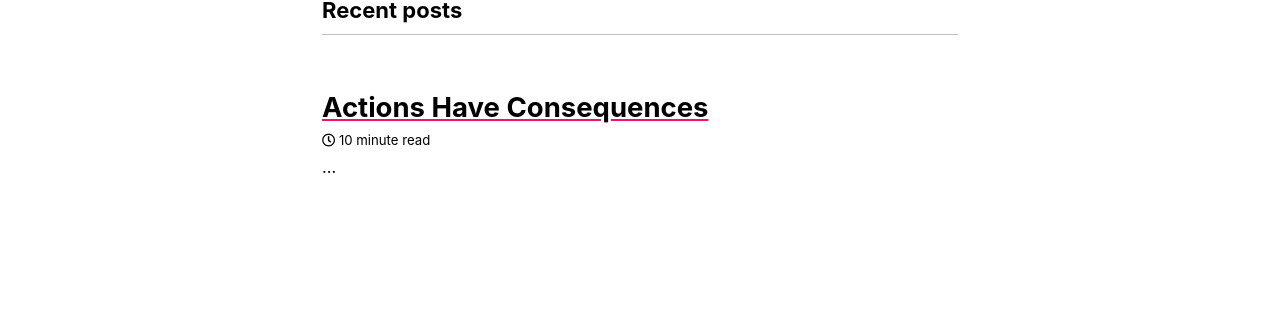
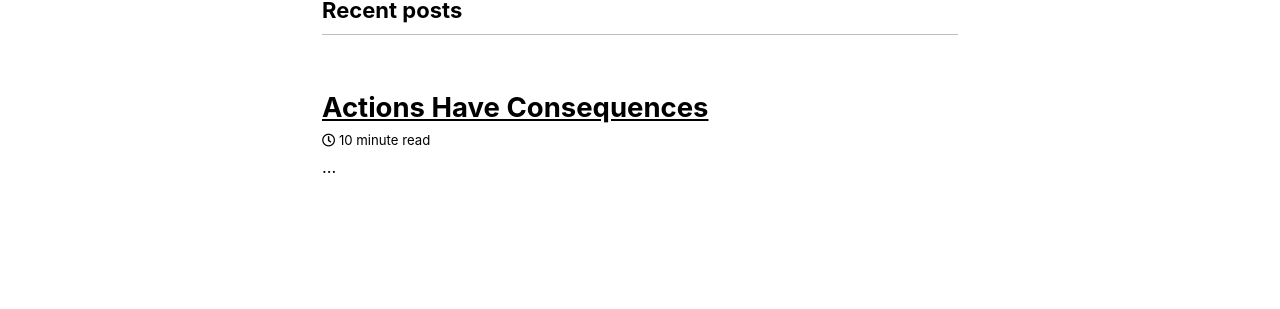
Before and after one commit to ahcpac/ahcpac.github.io, a Jekyll site: the page built from index.html, in a window 1280 px wide. Shown: the part 337-646 px from the top of the page. Built offline with Jekyll 4.4.1, drawn with Linux system fonts in a browser that asks for light colours; cached includes are drawn as plain includes; the list of posts is cut into pages by our own code.

Commit message:
Fix link underline

```diff
--- a/_sass/ahcpac/_links.scss
+++ b/_sass/ahcpac/_links.scss
@@ -1,6 +1,7 @@
 a {
   color: $text-color;
   text-decoration-color: $primary-color;
+  text-decoration: underline;
 }
 a:hover {
   color: $text-color;
```
